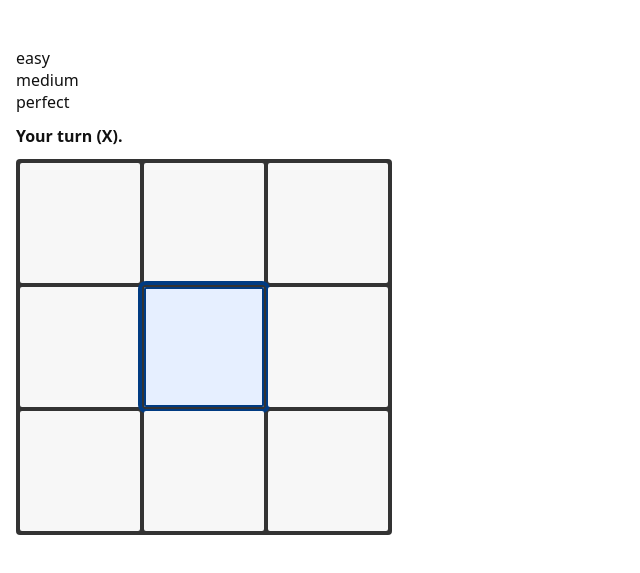
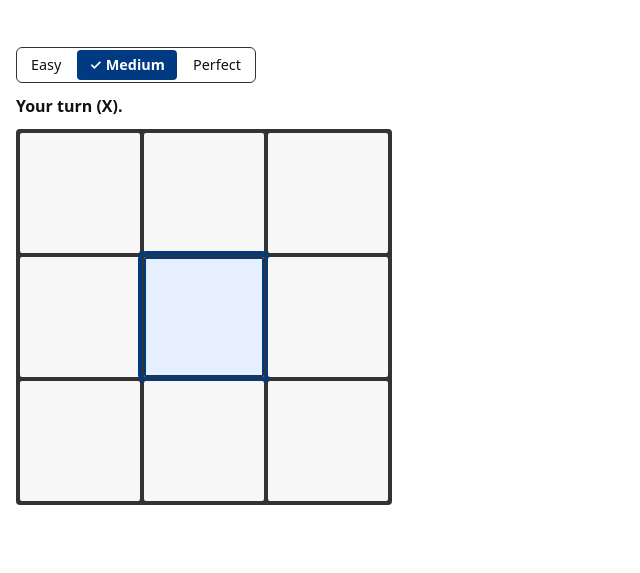
Before and after one commit to dale-stewart/tic-tac-toe, a website built with Vite: page index.html in a window 1280 px wide. Shown: the part 79-652 px from the top of the page, without its empty margins (0-640 px from the left). Built offline with nearby package versions, Linux system fonts and the light colour scheme.

Commit message:
fix(a11y-ux): add missing CSS for difficulty radio-group
The slice-04 radiogroup shipped with correct ARIA markup but zero
visual styling, so the three options rendered as stacked plain text
with no discoverable affordance and no visible indication of the
selected option. The spec's "visually indicated as selected"
scenario passed in CI because the Playwright assertion checked
aria-checked="true", not appearance.

- Segmented-control layout: inline-flex, bordered container.
- Selected option: filled background, white text, bold, checkmark
  prefix. Not color-only — meets WCAG 1.4.1 (Use of Color).
- Hover state for unselected + non-disabled options.
- Disabled state: dimmed opacity + not-allowed cursor.
- Focus-visible ring matches the existing cell treatment.

Bundle 5.58 → 5.58 KB (CSS only, well under budget).

Co-Authored-By: Claude Opus 4.7 (1M context) <noreply@anthropic.com>

```diff
--- a/src/styles.css
+++ b/src/styles.css
@@ -122,6 +122,60 @@ main {
   outline-offset: 2px;
 }
 
+/*
+ * Difficulty radio-group — segmented control.
+ * Selection indicated by filled background + stronger border + checkmark
+ * prefix (don't rely on color alone — WCAG 1.4.1).
+ * Disabled: muted palette + not-allowed cursor; still readable.
+ */
+.difficulty-group {
+  display: inline-flex;
+  gap: 0.25rem;
+  border: 1px solid #333333;
+  border-radius: 6px;
+  padding: 2px;
+  background: #ffffff;
+}
+
+.difficulty-group [role='radio'] {
+  padding: 0.35rem 0.75rem;
+  font-size: 0.9rem;
+  border-radius: 4px;
+  cursor: pointer;
+  user-select: none;
+  color: #111111;
+  background: transparent;
+  text-transform: capitalize;
+}
+
+.difficulty-group [role='radio'][aria-checked='true'] {
+  background: #003b82;
+  color: #ffffff;
+  font-weight: 600;
+}
+
+.difficulty-group [role='radio'][aria-checked='true']::before {
+  content: '✓ ';
+}
+
+.difficulty-group [role='radio']:hover:not([aria-disabled='true']):not([aria-checked='true']) {
+  background: #e6efff;
+}
+
+.difficulty-group[aria-disabled='true'] {
+  opacity: 0.55;
+}
+
+.difficulty-group[aria-disabled='true'] [role='radio'] {
+  cursor: not-allowed;
+}
+
+.difficulty-group [role='radio']:focus-visible,
+.difficulty-group [role='radio']:focus {
+  outline: 3px solid #003b82;
+  outline-offset: 2px;
+}
+
 /* Hide the #announce live region visually while keeping it in the a11y tree. */
 #announce {
   position: absolute;
```
